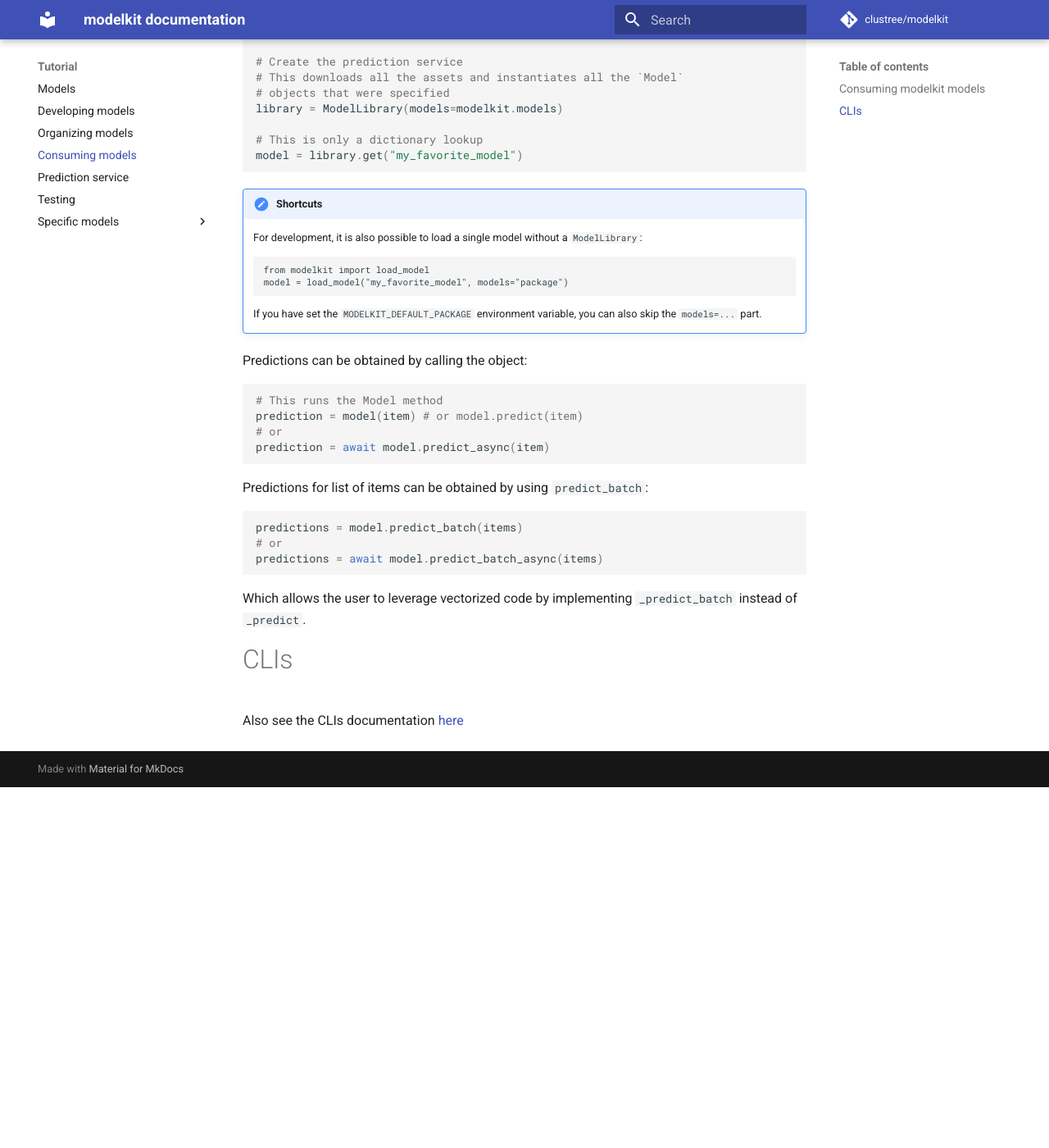
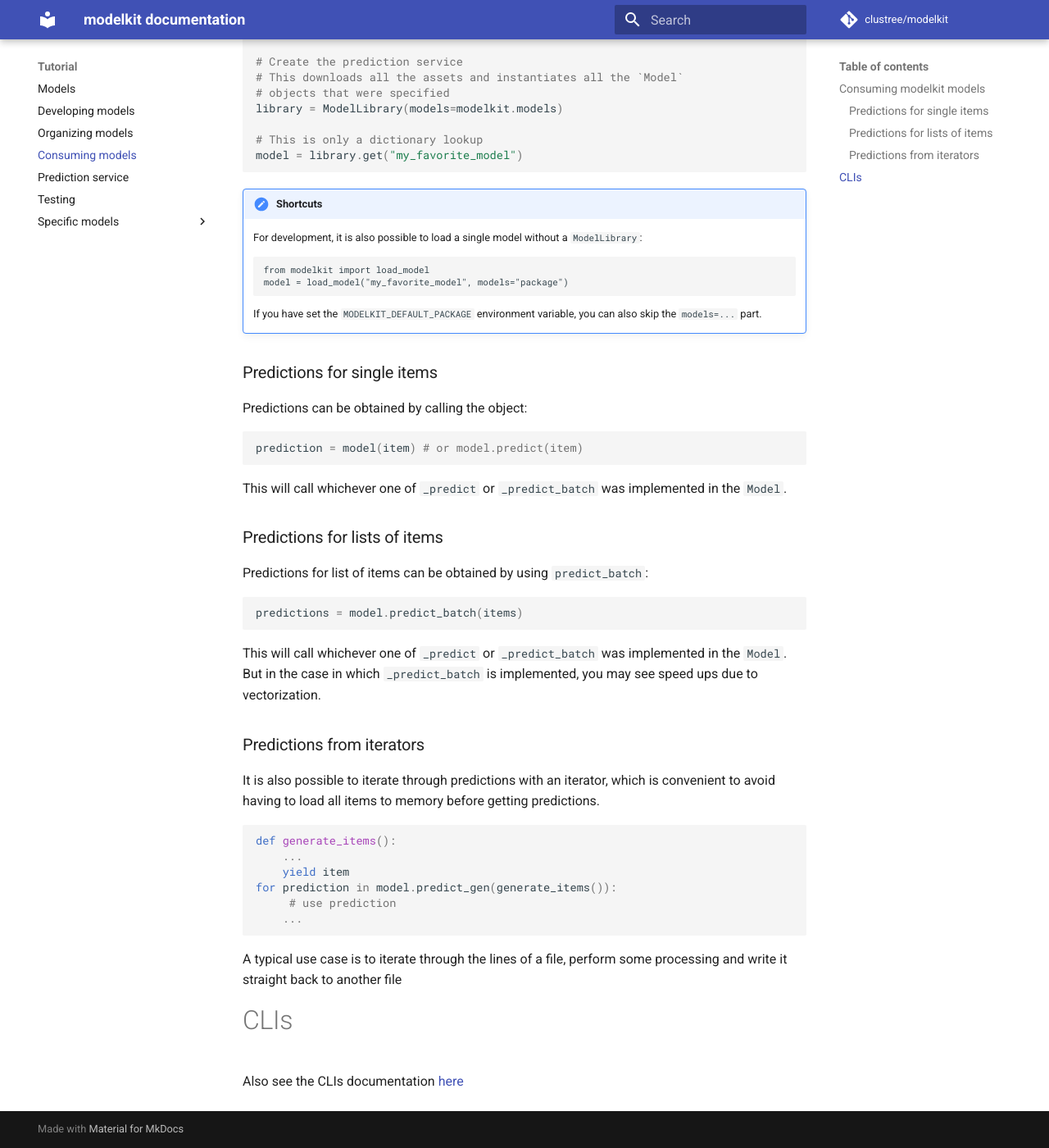
Before and after one commit to Cornerstone-OnDemand/modelkit, an MkDocs documentation site: the page built from docs/library/using_models.md, in a window 1280 px wide and 1400 px high, scrolled down 766 px. Shown: the whole window at 82% size. Built offline with MkDocs 1.6.1 and Material for MkDocs 9.7.7, drawn with Linux system fonts in a browser that asks for light colours; comment, search, counter and statistics services are not loaded; before the commit the page ends 1726 px from its top, so only the background shows below that.

Commit message:
docs: describe predict_gen in docs

````diff
--- a/docs/library/using_models.md
+++ b/docs/library/using_models.md
@@ -50,24 +50,43 @@
 
     If you have set the `MODELKIT_DEFAULT_PACKAGE` environment variable, you can also skip the `models=...` part.
 
+### Predictions for single items
+
 Predictions can be obtained by calling the object:
 
 ```python
-# This runs the Model method
 prediction = model(item) # or model.predict(item)
-# or
-prediction = await model.predict_async(item)
 ```
+
+This will call whichever one of `_predict` or `_predict_batch` was implemented in the `Model`.
+
+### Predictions for lists of items
 
 Predictions for list of items can be obtained by using `predict_batch`:
 
 ```python
 predictions = model.predict_batch(items)
-# or
-predictions = await model.predict_batch_async(items)
 ```
 
-Which allows the user to leverage vectorized code by implementing `_predict_batch` instead of `_predict`.
+This will call whichever one of `_predict` or `_predict_batch` was implemented in the `Model`.
+But in the case in which `_predict_batch` is implemented, you may see speed ups due to vectorization.
+
+### Predictions from iterators
+
+It is also possible to iterate through predictions with an iterator, which is convenient to avoid having to load all items to memory before getting predictions.
+
+```python
+def generate_items():
+    ...
+    yield item
+for prediction in model.predict_gen(generate_items()):
+     # use prediction
+    ...
+```
+
+A typical use case is to iterate through the lines of a file, perform some processing and write it straight back to another file
+
+
 
 # CLIs
 
````
